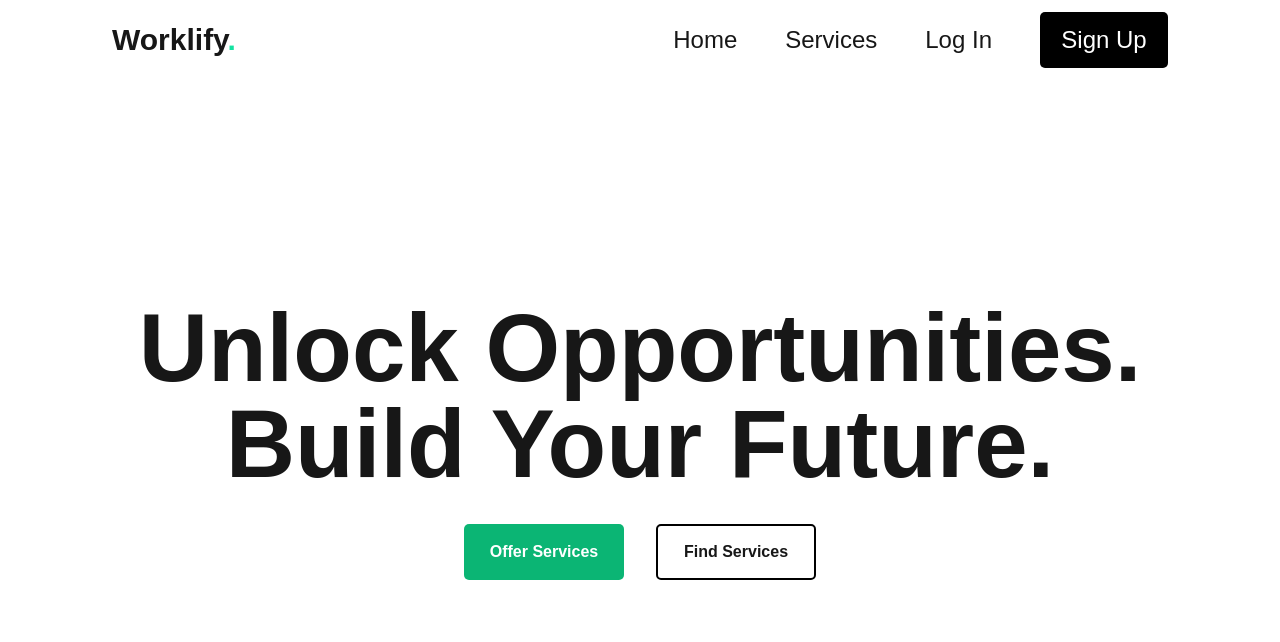
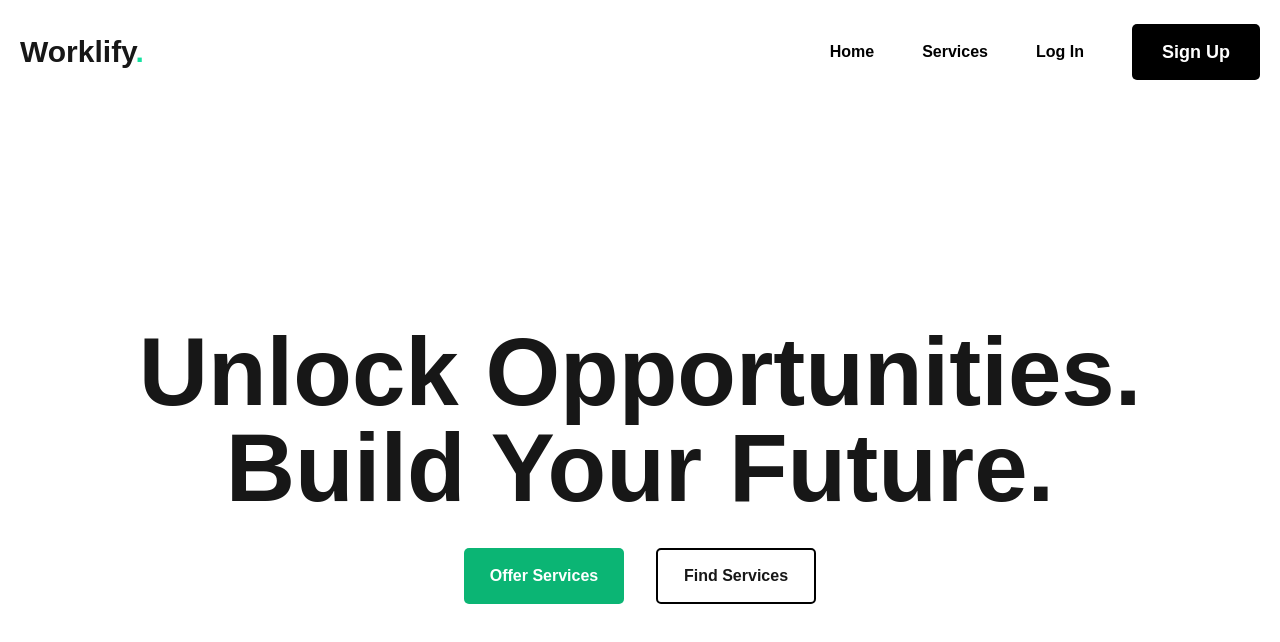
Before and after one commit to Omikhe/worklify, a Next.js app: page / in a window 1280 px wide. Shown: the top 642 px of the page. Built offline with nearby package versions, Linux system fonts and the light colour scheme.

Commit message:
add responsiveness

```diff
--- a/app/components/navbar.tsx
+++ b/app/components/navbar.tsx
@@ -1,21 +1,110 @@
+"use client"
 import Link from "next/link";
+import { useState } from "react";
+import { usePathname } from "next/navigation";
+import { Bars3Icon, XMarkIcon } from "@heroicons/react/24/outline"
+import { Home, Briefcase, LogIn, UserRound } from 'lucide-react';
+import clsx from "clsx";
 
 export default function Navbar() {
+    const pathname = usePathname();
+    const [isMenuOpen, setIsMenuOpen] = useState(false);
+
+    const navItems = [
+        { title: "Home", href: "/", icon: <Home /> },
+        { title: "Services", href: "#", icon: <Briefcase /> },
+        { title: "Log In", href: "/login", icon: <LogIn /> },
+        { title: "Sign Up", href: "/signup", icon: <UserRound /> }
+    ];
+
     return (
-        <nav className="md:flex md:w-full md:h-20 md:px-28 md:justify-between md:items-center md:font-bold">
-            <div className="md:text-3xl">Worklify<span className="text-[#14E2A1]">.</span></div>
-            <div className="hidden md:text-[24px] md:flex md:justify-between md:items-center md:gap-12 font-medium">
-                <Link href={"#"}>Home</Link>
-                <Link href={"#"}>Services</Link>
-                <Link href={"#"}>Log In</Link>
-                <Link href={"#"} className="md:flex md:justify-center md:w-32 md:h-14 md:px-[16px] md:py-[8px] md:text-white md:items-center md:bg-black md:rounded-[5px]">
-                    <div>
-                        Sign Up
-                    </div>
-                </Link>
+        <main className="flex justify-between items-center py-6 px-5 max-w-7xl mx-auto w-full">
+            <nav className="md:flex md:w-full md:justify-between md:items-center md:font-bold">
+                <div className="text-2xl font-bold md:text-3xl">Worklify<span className="text-[#14E2A1]">.</span></div>
+                <div className="hidden md:text-[24px] md:flex md:justify-between md:items-center md:gap-12 font-medium">
+                    {navItems.map((item) => (
+                        <Link
+                            key={item.title}
+                            href={item.href}
+                            className={clsx(
+                                "font-semibold text-base text-black active:text-[#14E2A1] transition-colors",
+                                {
+                                    "text-[#14E2A1]": pathname === item.href,
+                                    "hidden md:flex md:justify-center md:w-32 md:h-14 md:px-[16px] md:py-[8px] md:text-white md:items-center md:bg-black md:rounded-[5px] md:text-lg": item.title === "Sign Up"
+                                }
+                            )}
+                            onClick={() => setIsMenuOpen(false)}
+                        >
+                            {item.title}
+                        </Link>
+                    ))}
+                </div>
+            </nav>
+
+            {/* Mobile Menu Button */}
+            <button
+                onClick={() => setIsMenuOpen(!isMenuOpen)}
+                className="lg:hidden"
+                aria-label="Toggle menu"
+            >
+                <div className="relative w-10 h-10">
+                    <Bars3Icon
+                        className={`absolute transition-all duration-300 ease-in-out ${isMenuOpen ? 'opacity-0 rotate-180' : 'opacity-100 rotate-0'
+                            } h-10 w-10 text-gray-900`}
+                        strokeWidth={2}
+                    />
+                </div>
+            </button>
 
 
+            {/* Mobile Navigation Overlay */}
+            <div
+                className={`fixed inset-0 bg-black/20 transition-opacity duration-300 ${isMenuOpen ? 'opacity-100' : 'opacity-0 pointer-events-none'
+                    } lg:hidden`}
+                onClick={() => setIsMenuOpen(false)}
+            />
+
+            {/* Mobile Navigation Sliding Menu */}
+            <div
+                className={`fixed rounded-tl-[10px] rounded-bl-[10px] top-0 right-0 h-screen w-64 bg-[#F6F5FA]/50 transform transition-transform duration-300 ease-in-out
+                ${isMenuOpen ? 'translate-x-0' : 'translate-x-full'}
+                shadow-lg z-50 lg:hidden backdrop-blur-lg`}
+            >
+                <div className="flex justify-end p-4">
+                    <button
+                        onClick={() => setIsMenuOpen(false)}
+                        aria-label="Close menu"
+                    >
+                        <XMarkIcon
+                            className="h-10 w-10 text-gray-900"
+                            strokeWidth={2}
+                        />
+                    </button>
+                </div>
+
+                <nav className="px-8 pt-8">
+                    <div className="flex flex-col space-y-8 justify-start">
+                        {navItems.map((item) => (
+                            <Link
+                                key={item.title}
+                                href={item.href}
+                                className={clsx("font-semibold text-base text-black active:text-[#14E2A1] transition-colors", {
+                                    "text-[#14E2A1]": pathname === item.href,
+                                },)}
+                                onClick={() => setIsMenuOpen(false)}
+                            >
+                                <div className="flex gap-2">
+                                    {item.icon}
+                                    {item.title}
+                                </div>
+
+                            </Link>
+                        ))}
+                    </div>
+                </nav>
             </div>
-        </nav>
+
+
+        </main>
     );
 }
```
